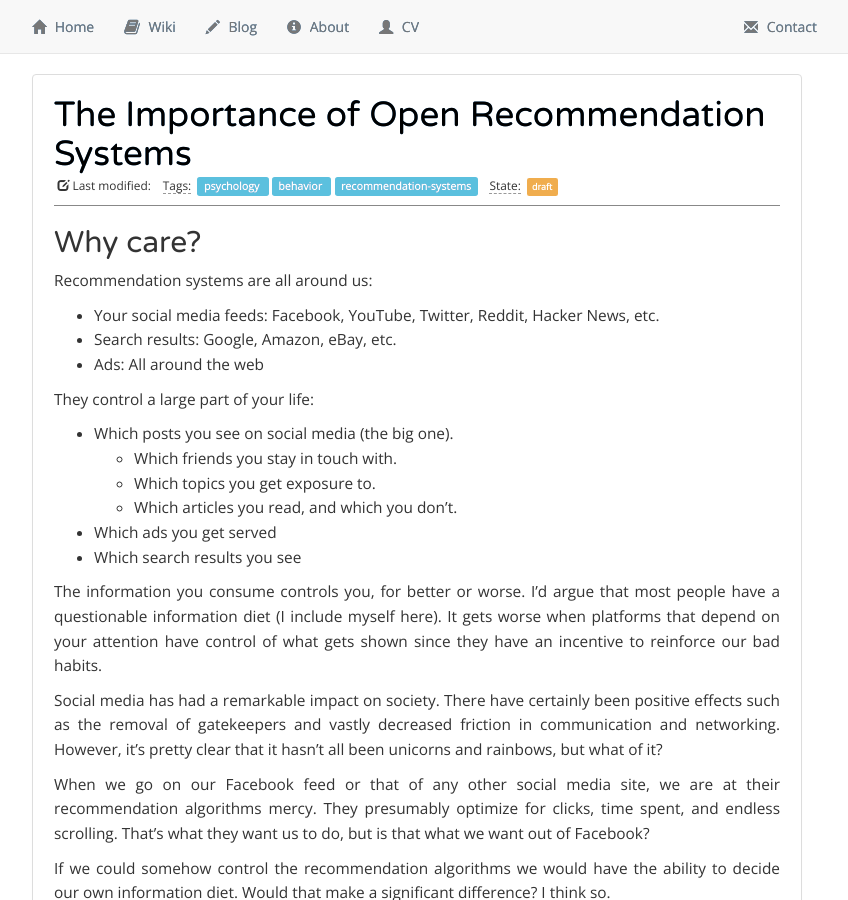
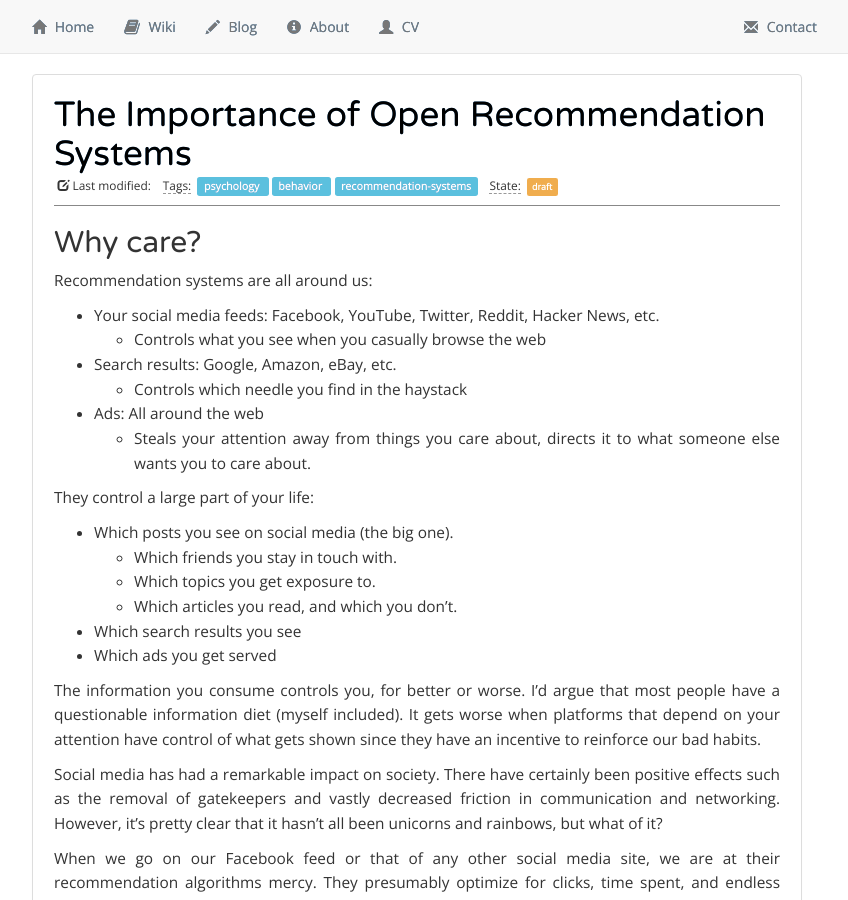
Before and after one commit to ErikBjare/ErikBjare.github.io, a Jekyll site: the page built from _wiki/importance-of-open-recommendation-systems.md, in a window 1280 px wide and 900 px high. Shown: the whole window, without its empty margins (223-1071 px from the left). Built offline with Jekyll 4.4.1, drawn with Linux system fonts in a browser that asks for light colours; nearby versions of some CDN libraries; comment, search, counter and statistics services are not loaded; some of the changed text lies outside the part shown.

Commit message:
minor update

```diff
--- a/_wiki/importance-of-open-recommendation-systems.md
+++ b/_wiki/importance-of-open-recommendation-systems.md
@@ -1,7 +1,7 @@
 ---
 title:  "The Importance of Open Recommendation Systems"
 author: "Erik Bjäreholt"
-description: ""
+description: "Algorithms are in control our attention, so what can we do about it?"
 permalink: /wiki/importance-of-open-recommendation-systems/
 tags: psychology behavior recommendation-systems
 state: draft
@@ -10,14 +10,20 @@ state: draft
 <!-- TODO: Reference "Decentralized Social Networks Won't Work" - https://news.ycombinator.com/item?id=15244596 -->
 <!-- TODO: Reference "I cured my tech fatigue by ditching feeds" - https://news.ycombinator.com/item?id=15578019 -->
 <!-- TODO: Add note that recommendation systems are reinforcing clickbait -->
+<!-- TODO: Reference http://marginalrevolution.com/marginalrevolution/2017/11/dont-blame-facebook-failings.html -->
+<!-- TODO: Reference https://www.economist.com/news/leaders/21730871-facebook-google-and-twitter-were-supposed-save-politics-good-information-drove-out -->
+<!-- TODO: Read this and include quote from Sean: https://www.axios.com/sean-parker-facebook-exploits-a-vulnerability-in-humans-2507917325.html -->
 
 ## Why care?
 
 Recommendation systems are all around us:
 
  - Your social media feeds: Facebook, YouTube, Twitter, Reddit, Hacker News, etc.
+   - Controls what you see when you casually browse the web
  - Search results: Google, Amazon, eBay, etc.
+   - Controls which needle you find in the haystack
  - Ads: All around the web
+   - Steals your attention away from things you care about, directs it to what someone else wants you to care about.
 
 They control a large part of your life:
 
@@ -25,10 +31,10 @@ They control a large part of your life:
    - Which friends you stay in touch with.
    - Which topics you get exposure to.
    - Which articles you read, and which you don't.
+ - Which search results you see
  - Which ads you get served
- - Which search results you see
 
-The information you consume controls you, for better or worse. I'd argue that most people have a questionable information diet (I include myself here). It gets worse when platforms that depend on your attention have control of what gets shown since they have an incentive to reinforce our bad habits.
+The information you consume controls you, for better or worse. I'd argue that most people have a questionable information diet (myself included). It gets worse when platforms that depend on your attention have control of what gets shown since they have an incentive to reinforce our bad habits.
 
 Social media has had a remarkable impact on society. There have certainly been positive effects such as the removal of gatekeepers and vastly decreased friction in communication and networking. However, it's pretty clear that it hasn't all been unicorns and rainbows, but what of it?
 
@@ -156,6 +162,7 @@ The scraping that would be required for the kind of aggregated feed as presented
  - ["Democracy or Social Media, Pick One"](https://www.facebook.com/gdiego.vichutilitarian/posts/1474383972645395) by Giego Caleiro
  - https://twitter.com/naval/status/891025944621727744
     - https://twitter.com/ErikBjare/status/891274989974032388
+ - https://twitter.com/captainsafia/status/929917650943315969
 
 
 <!--
```
